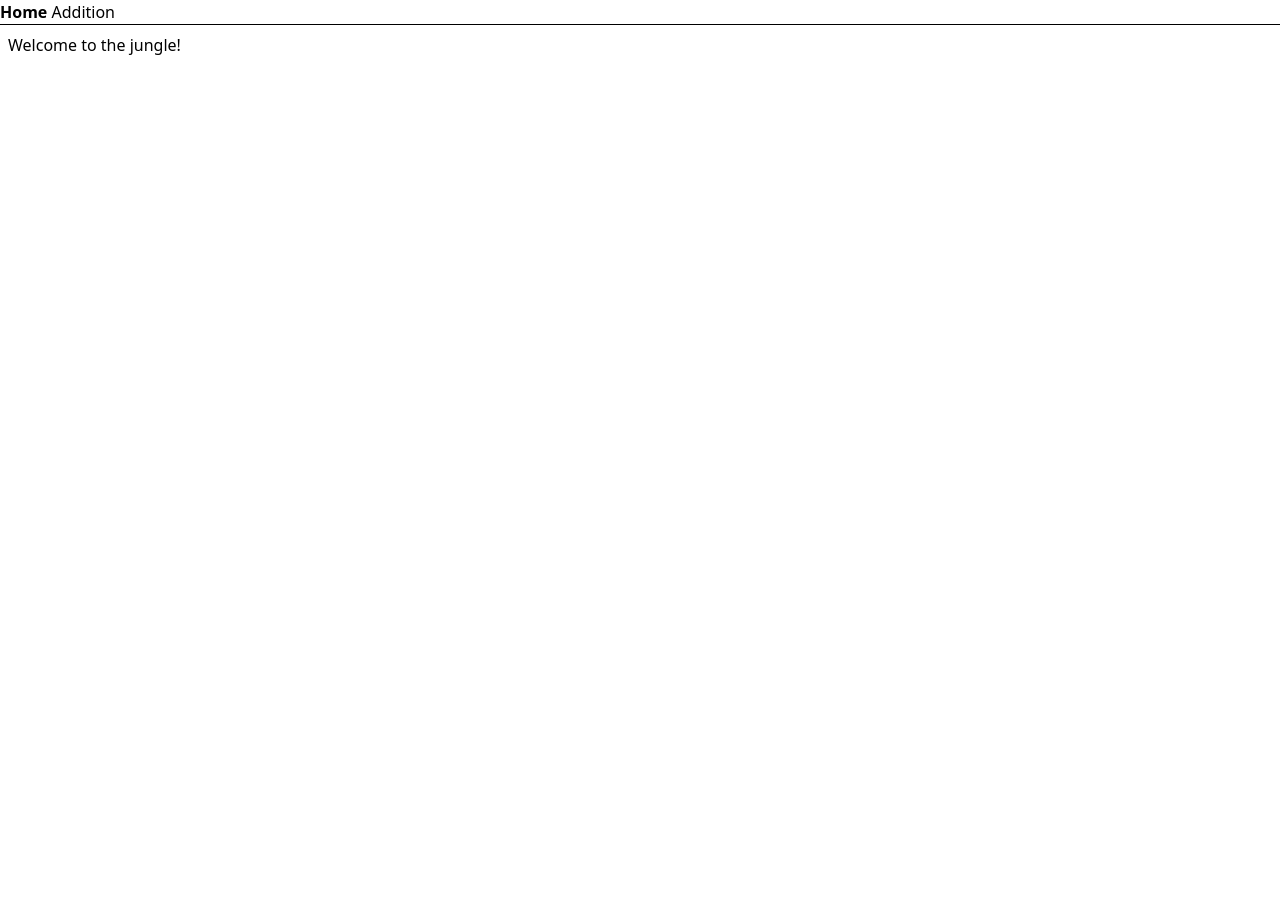
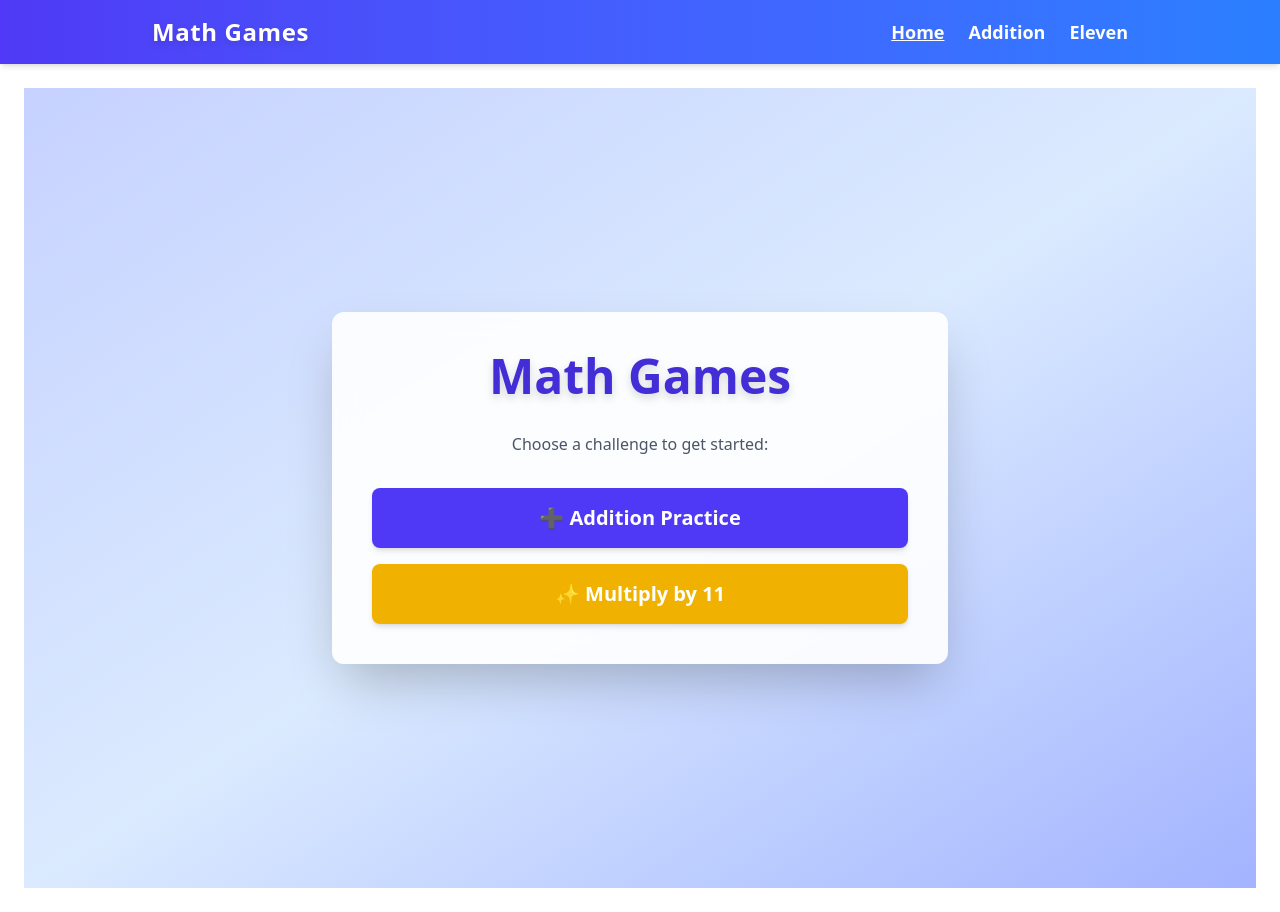
Before and after one commit to DoozkuV/mental-math, a React (Vite) app: page / in a window 1280 px wide. Before the commit the page ends 800 px from the top, so only its background shows below. Built offline with nearby package versions, Linux system fonts and the light colour scheme.

Commit message:
Home page and better header

```diff
--- a/src/routes/__root.tsx
+++ b/src/routes/__root.tsx
@@ -1,21 +1,45 @@
 import { createRootRoute, Link, Outlet } from "@tanstack/react-router";
 import { TanStackRouterDevtools } from "@tanstack/react-router-devtools";
-import '@/app.css';
+import "@/app.css";
 
 export const Route = createRootRoute({
   component: () => (
     <>
-      <div>
-        <Link to="/" className="[&.active]:font-bold">
-          Home
-        </Link>{' '}
-        <Link to="/addition" className="[&.active]:font-bold">
-          Addition
-        </Link>
-      </div>
-      <hr />
-      <Outlet />
+      {/* Header / Nav */}
+      <header className="sticky top-0 z-50 bg-gradient-to-r from-indigo-600 to-blue-500 shadow-md">
+        <nav className="max-w-5xl mx-auto flex items-center justify-between px-6 py-4 text-white font-semibold">
+          <h1 className="text-2xl font-extrabold tracking-wide drop-shadow-md">
+            Math Games
+          </h1>
+          <div className="flex gap-6 text-lg">
+            <Link
+              to="/"
+              className="[&.active]:underline [&.active]:font-bold hover:opacity-90 transition"
+            >
+              Home
+            </Link>
+            <Link
+              to="/addition"
+              className="[&.active]:underline [&.active]:font-bold hover:opacity-90 transition"
+            >
+              Addition
+            </Link>
+            <Link
+              to="/eleven"
+              className="[&.active]:underline [&.active]:font-bold hover:opacity-90 transition"
+            >
+              Eleven
+            </Link>
+          </div>
+        </nav>
+      </header>
+
+      {/* Page Content */}
+      <main className="p-6">
+        <Outlet />
+      </main>
+
       <TanStackRouterDevtools />
     </>
   ),
-})
+});
--- a/src/routes/index.tsx
+++ b/src/routes/index.tsx
@@ -1,11 +1,36 @@
-import { createFileRoute } from '@tanstack/react-router'
+import { createFileRoute, Link } from "@tanstack/react-router";
 
-export const Route = createFileRoute('/')({
+export const Route = createFileRoute("/")({
   component: RouteComponent,
-})
+});
 
 function RouteComponent() {
-  return <div className='p-2'>
-    <h3>Welcome to the jungle!</h3>
-  </div>
+  return (
+    <div className="min-h-screen flex items-center justify-center bg-gradient-to-br from-indigo-200 via-blue-100 to-indigo-300">
+      <div className="flex flex-col items-center justify-center bg-white/90 backdrop-blur-md shadow-2xl rounded-xl p-10 gap-8 w-4/5 md:w-1/2">
+        <h1 className="text-4xl md:text-5xl font-extrabold text-indigo-700 drop-shadow-lg text-center">
+          Math Games
+        </h1>
+        <p className="text-gray-600 text-center">
+          Choose a challenge to get started:
+        </p>
+
+        <div className="flex flex-col gap-4 w-full">
+          <Link
+            to="/addition"
+            className="w-full text-center py-4 text-xl font-bold text-white bg-indigo-600 rounded-lg shadow-md hover:bg-indigo-700 transition"
+          >
+            ➕ Addition Practice
+          </Link>
+
+          <Link
+            to="/eleven"
+            className="w-full text-center py-4 text-xl font-bold text-white bg-yellow-500 rounded-lg shadow-md hover:bg-yellow-600 transition"
+          >
+            ✨ Multiply by 11
+          </Link>
+        </div>
+      </div>
+    </div>
+  );
 }
```
